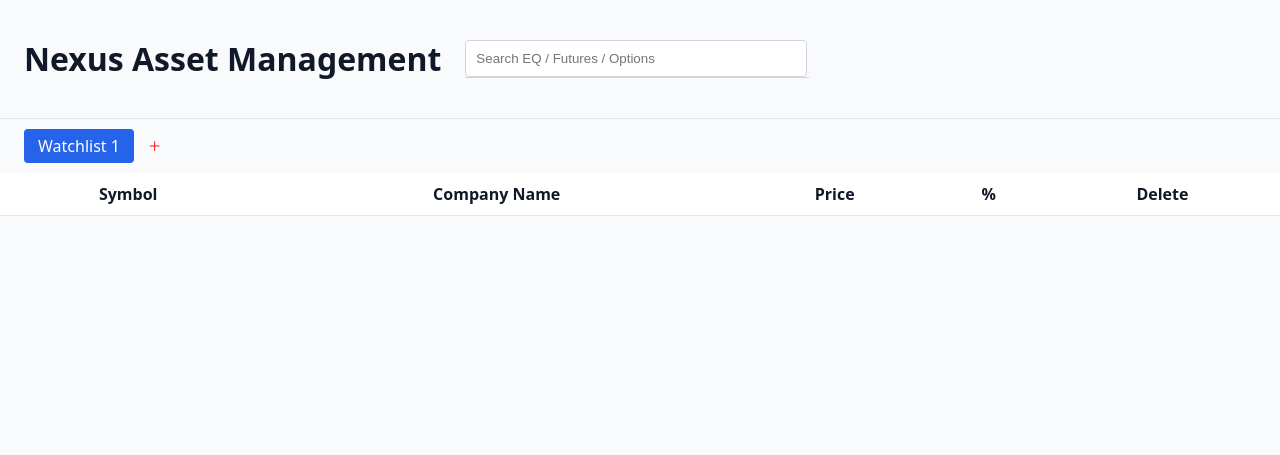
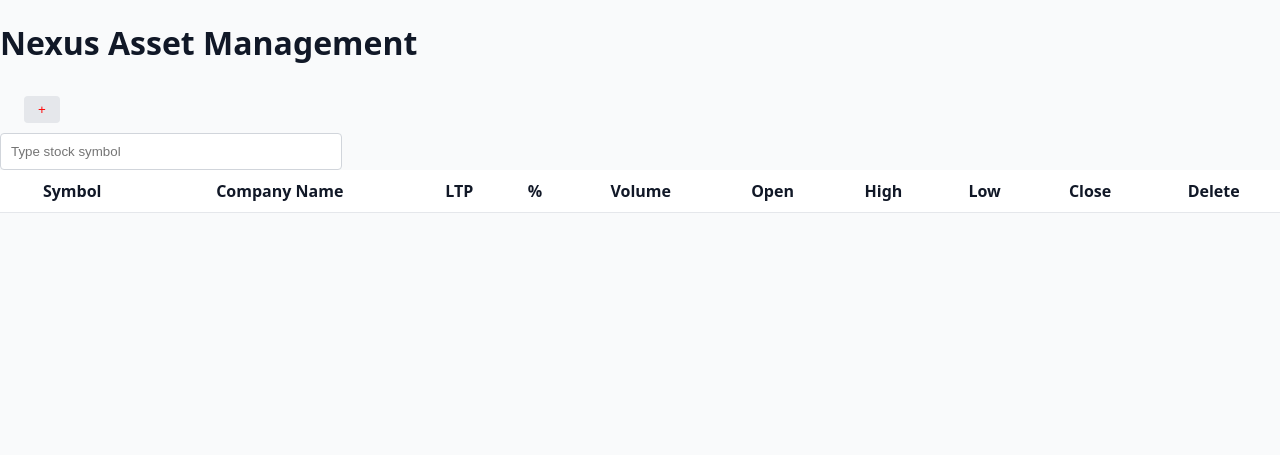
Before and after one commit to mrchopzy-ui/kotak-watchlist, a Flask app: page / in a window 1280 px wide. Shown: the top 455 px of the page. Before the commit the page ends 216 px from the top, so only its background shows below. Run offline with Flask 3, Linux system fonts and the light colour scheme; data comes from the database, SQL or seed files in the repository; data that the repository does not hold is empty; parts of the project's set-up code (start-up, migrations or seed data) failed here and were passed over.

Commit message:
Update index.html

```diff
--- a/templates/index.html
+++ b/templates/index.html
@@ -6,20 +6,20 @@
 </head>
 <body>
 
-<header class="topbar">
+<header class="top-bar">
     <h1>Nexus Asset Management</h1>
-
-    <div class="search-wrapper">
-        <input id="search" placeholder="Search EQ / Futures / Options" autocomplete="off">
-        <div id="suggestions"></div>
-    </div>
 </header>
 
 <div class="tabs">
-    {% for t in tabs %}
-        <div class="tab" data-id="{{t[0]}}">{{t[1]}}</div>
+    {% for w in watchlists %}
+        <button class="tab" data-id="{{ w[0] }}">{{ w[1] }}</button>
     {% endfor %}
-    <button id="addWatchlist">＋</button>
+    <button class="tab add" id="addWatchlist">+</button>
+</div>
+
+<div class="search-box">
+    <input id="search" placeholder="Type stock symbol">
+    <div id="suggestions"></div>
 </div>
 
 <table>
@@ -27,8 +27,13 @@
         <tr>
             <th>Symbol</th>
             <th>Company Name</th>
-            <th>Price</th>
+            <th>LTP</th>
             <th>%</th>
+            <th>Volume</th>
+            <th>Open</th>
+            <th>High</th>
+            <th>Low</th>
+            <th>Close</th>
             <th>Delete</th>
         </tr>
     </thead>
```
